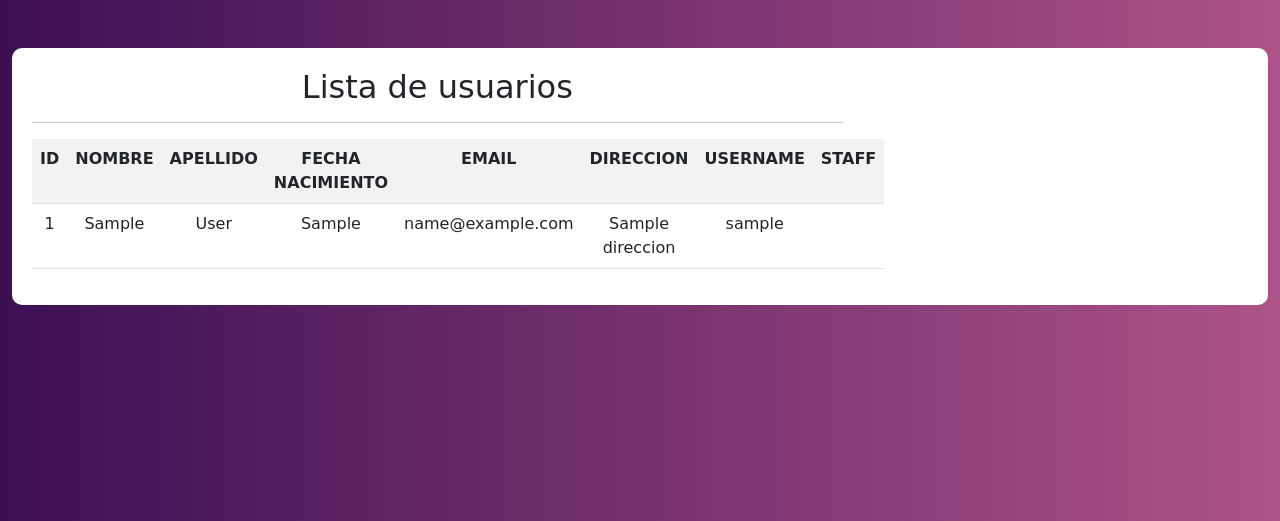
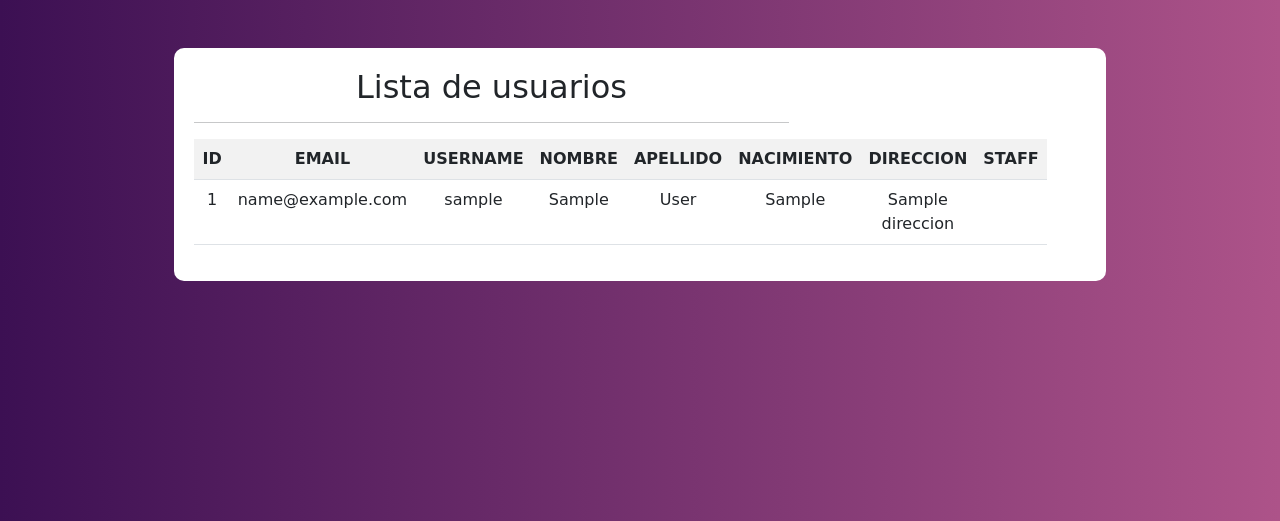
Before and after one commit to Wladimir3984/PROYECTO_BIMESTRE_PROGRAMACION_WEB, a Django app: template gamesite/auth_admin/templates/auth_admin/usuario_crud/listar.html in a window 1280 px wide. Shown: the part 56-577 px from the top of the page. Run offline with Django 4.2, Linux system fonts and the light colour scheme; the template is opened without the code that fills it: most values are stand-ins (such as "Sample title", 1, 10 or a date in 2020); some libraries are stand-ins or nearby versions; some web fonts are replaced.

Commit message:
tabla centrada, reorden elementos.

```diff
--- a/gamesite/auth_admin/templates/auth_admin/usuario_crud/listar.html
+++ b/gamesite/auth_admin/templates/auth_admin/usuario_crud/listar.html
@@ -16,10 +16,10 @@
 
 {% endblock %}
 {% block main %}
-    <div class="container-fluid text-center">
+    <div class="container-fluid text-center d-flex justify-content-center">
         <row>
             <div id="form" class="mt-5">
-                <div class="col col-md-1 col-lg-8">
+                <div class="col col-md-1 col-lg-2">
                 </div>
                 <div class="col-12 col-md-10 col-lg-8">
                     <h2>Lista de usuarios</h2>
@@ -27,23 +27,23 @@
                     <table class="table table-striped table-hover">
                         <tr>
                             <th>ID</th>
+                            <th>EMAIL</th>
+                            <th>USERNAME</th>
                             <th class="d-none d-lg-table-cell">NOMBRE</th>
                             <th class="d-none d-lg-table-cell">APELLIDO</th>
-                            <th class="d-none d-lg-table-cell">FECHA NACIMIENTO</th>
-                            <th>EMAIL</th>
+                            <th class="d-none d-lg-table-cell">NACIMIENTO</th>
                             <th class="d-none d-lg-table-cell">DIRECCION</th>
-                            <th>USERNAME</th>
                             <th class="d-none d-md-table-cell">STAFF</th>
                         </tr>
                         {% for p in juegos %}
                         <tr>
                             <td>{{ p.id }}</td>
+                            <td>{{ p.email }}</td>
+                            <td>{{ p.username }}</td>
                             <td class="d-none d-lg-table-cell">{{ p.first_name }}</td>
                             <td class="d-none d-lg-table-cell">{{ p.last_name }}</td>
                             <td class="d-none d-lg-table-cell">{{ p.f_nacimiento }}</td>
-                            <td>{{ p.email }}</td>
                             <td class="d-none d-lg-table-cell">{{ p.direccion }}</td>
-                            <td>{{ p.username }}</td>
                             <td class="d-none d-md-table-cell">{{ p.is_staff }}</td>
                         </tr>
                         {% endfor %}
```
